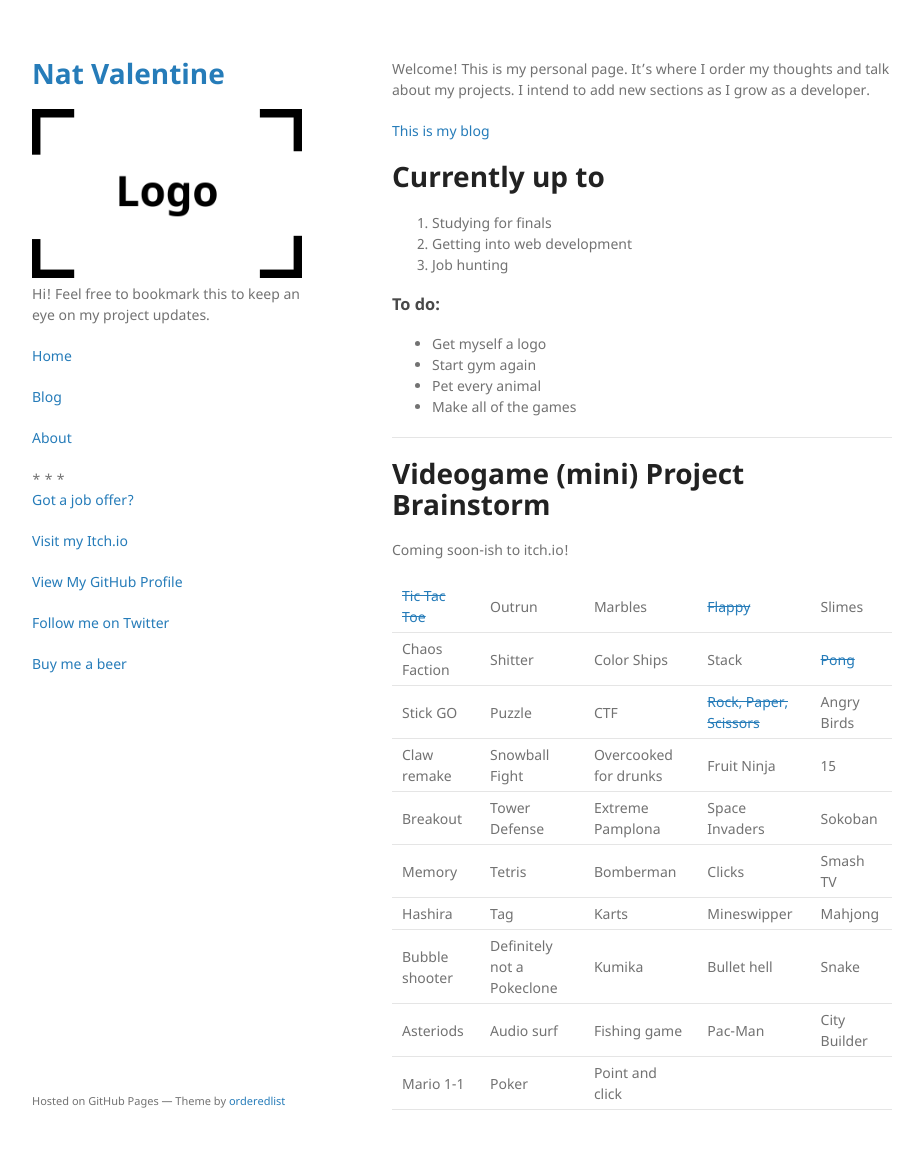
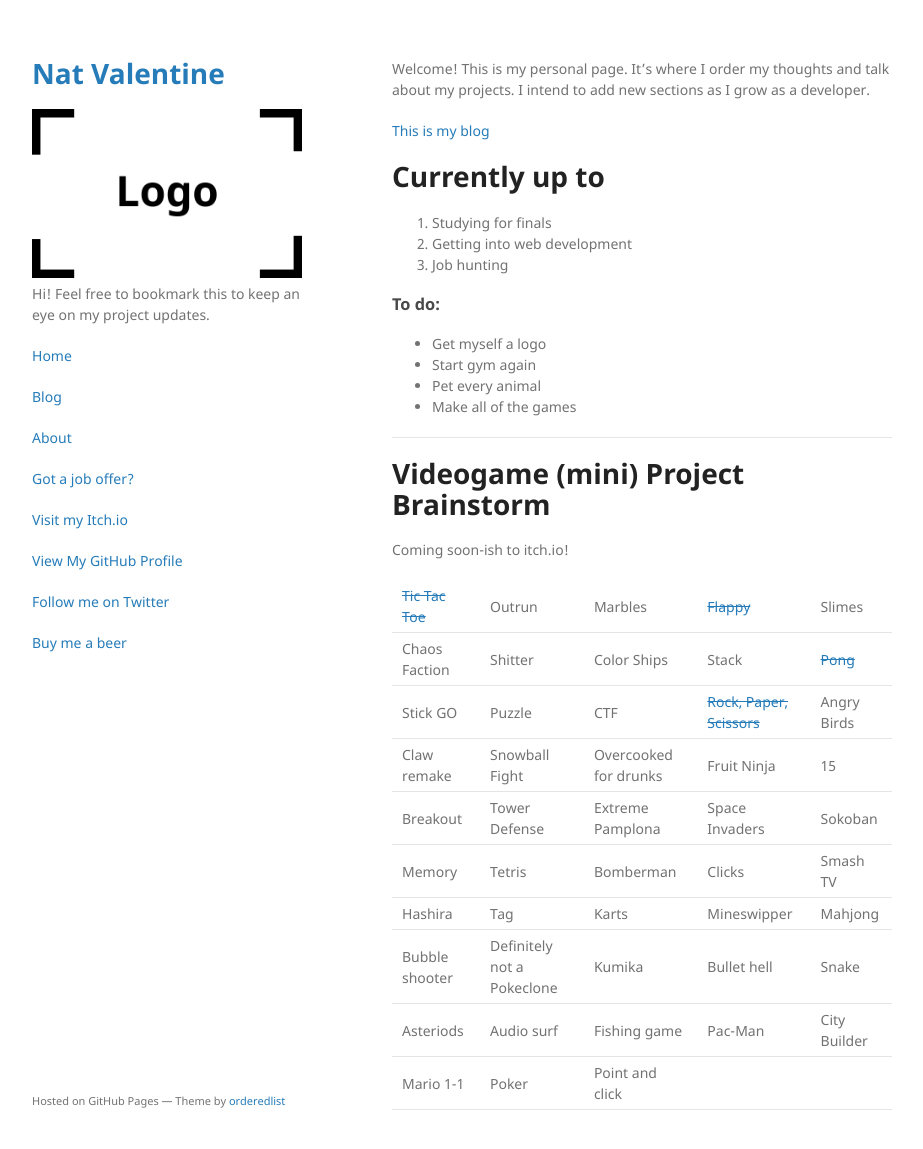
Before and after one commit to NatValentine/natvalentine.github.io, a Jekyll site: the page built from index.md, in a window 1280 px wide and 1180 px high. Shown: the top 1149 px of the window, without its empty margins (178-1101 px from the left). Built offline with Jekyll 4.4.1, drawn with Linux system fonts in a browser that asks for light colours.

Commit message:
Update default.html

```diff
--- a/_layouts/default.html
+++ b/_layouts/default.html
@@ -26,7 +26,8 @@
           <p class="view"><a href="{{ site.baseurl }}/">Home</a></p>
           <p class="view"><a href="{{ site.baseurl }}/blog">Blog</a></p>
           <p class="view"><a href="{{ site.baseurl }}/about">About</a></p>
-          * * *
+          <p></p>
+          <p></p>
           <p class="view"><a href="https://www.linkedin.com/in/natvalentine/">Got a job offer?</a></p>
           <p class="view"><a href="https://natvalentine.itch.io/">Visit my Itch.io</a></p>
           <p class="view"><a href="{{ site.github.owner_url }}">View My GitHub Profile</a></p>
```
